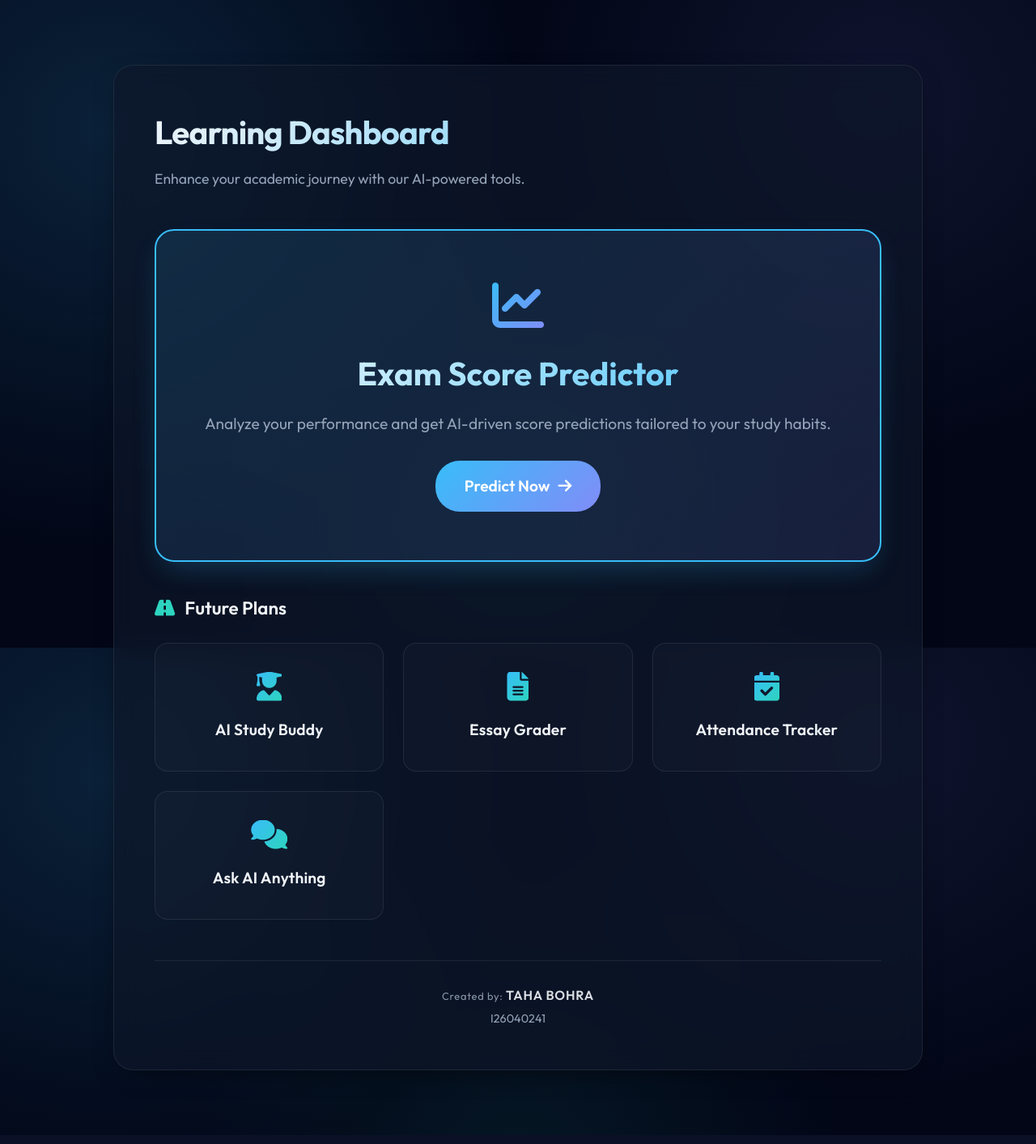
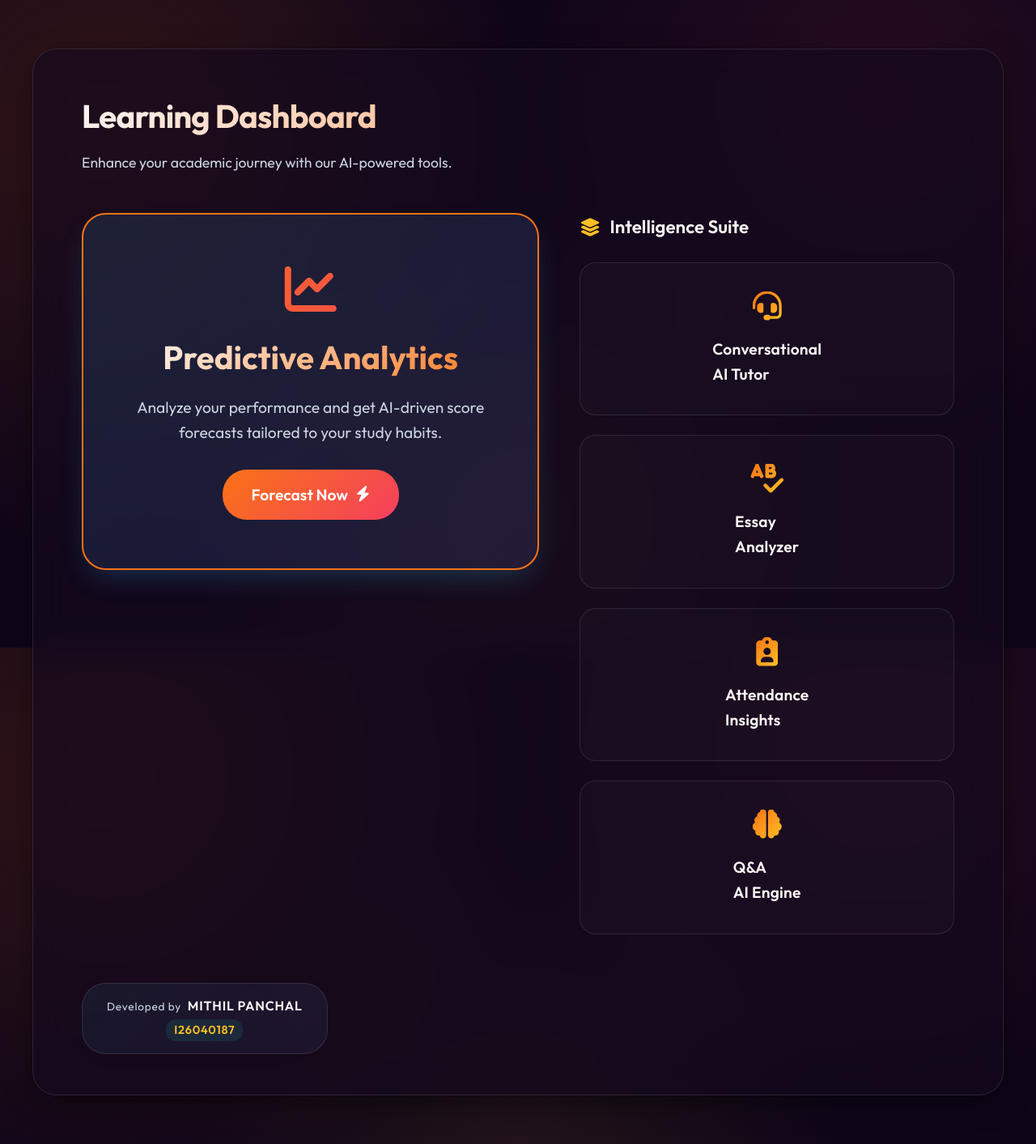
Before and after one commit to MORYASSHAN/REPO_freelance, a Flask app: page / in a window 1280 px wide. Shown: the whole page at 81% size. Run offline with Flask 3, Linux system fonts and the light colour scheme; parts of the project's set-up code (start-up, migrations or seed data) failed here and were passed over.

Commit message:
style: apply sunset horizon theme, split-column layout, and rename features

```diff
--- a/Exam-predictor/src/static/style_aaru.css
+++ b/Exam-predictor/src/static/style_aaru.css
@@ -2,18 +2,18 @@
 @import url('https://fonts.googleapis.com/css2?family=Outfit:wght@300;400;500;600;700&display=swap');
 
 :root {
-    --bg-dark: #020617;
-    --glass-bg: rgba(15, 23, 42, 0.65);
-    --glass-border: rgba(255, 255, 255, 0.08);
-    --primary-main: #38bdf8;
-    --primary-glow: rgba(56, 189, 248, 0.4);
-    --accent-purple: #818cf8;
-    --accent-teal: #2dd4bf;
-    --text-high: #f1f5f9;
-    --text-dim: #94a3b8;
-    --radius-xl: 24px;
-    --radius-lg: 16px;
-    --shadow-subtle: 0 10px 30px -10px rgba(0, 0, 0, 0.5);
+    --bg-dark: #0f0518;
+    --glass-bg: rgba(20, 10, 30, 0.65);
+    --glass-border: rgba(255, 255, 255, 0.1);
+    --primary-main: #f97316;
+    --primary-glow: rgba(249, 115, 22, 0.4);
+    --accent-purple: #f43f5e;
+    --accent-teal: #fbbf24;
+    --text-high: #fdf6f5;
+    --text-dim: #cbd5e1;
+    --radius-xl: 30px;
+    --radius-lg: 20px;
+    --shadow-subtle: 0 10px 40px -10px rgba(0, 0, 0, 0.7);
     --transition-smooth: all 0.4s cubic-bezier(0.16, 1, 0.3, 1);
 }
 
@@ -27,9 +27,9 @@ body {
     font-family: 'Outfit', sans-serif;
     background-color: var(--bg-dark);
     background-image:
-        radial-gradient(circle at 10% 20%, rgba(56, 189, 248, 0.15) 0%, transparent 40%),
-        radial-gradient(circle at 85% 15%, rgba(129, 140, 248, 0.1) 0%, transparent 35%),
-        radial-gradient(circle at 50% 80%, rgba(45, 212, 191, 0.08) 0%, transparent 45%);
+        radial-gradient(circle at 10% 20%, rgba(249, 115, 22, 0.15) 0%, transparent 40%),
+        radial-gradient(circle at 85% 15%, rgba(244, 63, 94, 0.1) 0%, transparent 35%),
+        radial-gradient(circle at 50% 80%, rgba(251, 191, 36, 0.08) 0%, transparent 45%);
     background-attachment: fixed;
     color: var(--text-high);
     line-height: 1.6;
@@ -44,18 +44,27 @@ body {
 }
 
 .dashboard-container, .container {
-    max-width: 1000px;
-    margin: 80px auto;
-    padding: 50px;
+    max-width: 1200px;
+    margin: 60px auto;
+    padding: 50px 60px;
     background: var(--glass-bg);
-    backdrop-filter: blur(16px);
-    -webkit-backdrop-filter: blur(16px);
+    backdrop-filter: blur(20px);
+    -webkit-backdrop-filter: blur(20px);
     border: 1px solid var(--glass-border);
     border-radius: var(--radius-xl);
     box-shadow: var(--shadow-subtle);
     animation: fadeInUp 0.8s var(--transition-smooth);
     position: relative;
     z-index: 1;
+}
+
+/* Dashboard Split Grid Layout */
+.dashboard-grid {
+    display: grid;
+    grid-template-columns: 1.1fr 0.9fr;
+    gap: 50px;
+    margin-top: 40px;
+    align-items: flex-start;
 }
 
 h1 {
@@ -207,13 +216,24 @@ input:focus, select:focus, textarea:focus {
 
 /* Attribution Box */
 .attribution-box {
-    margin-top: 50px;
-    padding-top: 30px;
-    border-top: 1px solid var(--glass-border);
-    display: flex;
+    margin-top: 60px;
+    display: inline-flex;
     flex-direction: column;
     align-items: center;
-    gap: 5px;
+    justify-content: center;
+    gap: 4px;
+    padding: 15px 30px;
+    background: linear-gradient(135deg, rgba(56, 189, 248, 0.08), rgba(129, 140, 248, 0.08));
+    border: 1px solid var(--glass-border);
+    border-radius: 30px;
+    box-shadow: 0 4px 15px rgba(0, 0, 0, 0.1);
+    transition: var(--transition-smooth);
+}
+
+.attribution-box:hover {
+    transform: translateY(-2px);
+    background: linear-gradient(135deg, rgba(56, 189, 248, 0.12), rgba(129, 140, 248, 0.12));
+    border-color: rgba(56, 189, 248, 0.3);
 }
 
 .attribution-name {
@@ -222,21 +242,25 @@ input:focus, select:focus, textarea:focus {
     font-size: 1rem;
     letter-spacing: 0.05em;
     text-transform: uppercase;
-    opacity: 0.9;
 }
 
 .attribution-name::before {
-    content: 'Created by: ';
+    content: 'Developed by ';
     font-weight: 400;
-    font-size: 0.8rem;
+    font-size: 0.85rem;
     text-transform: none;
     color: var(--text-dim);
+    margin-right: 4px;
 }
 
 .attribution-id {
-    color: var(--text-dim);
+    color: var(--accent-teal);
     font-size: 0.9rem;
-    font-weight: 400;
+    font-weight: 600;
+    letter-spacing: 0.05em;
+    background: rgba(45, 212, 191, 0.1);
+    padding: 2px 10px;
+    border-radius: 12px;
 }
 
 /* Result Styles */
--- a/Exam-predictor/templates/attendance.html
+++ b/Exam-predictor/templates/attendance.html
@@ -50,8 +50,8 @@
         </div>
 
         <div class="attribution-box">
-            <span class="attribution-name">taha bohra</span>
-            <span class="attribution-id">I26040241</span>
+            <span class="attribution-name">Mithil Panchal</span>
+            <span class="attribution-id">I26040187</span>
         </div>
     </div>
 
--- a/Exam-predictor/templates/attendance_log.html
+++ b/Exam-predictor/templates/attendance_log.html
@@ -45,8 +45,8 @@
         <a href="/" class="btn-back"><i class="fas fa-arrow-left"></i> Back to Dashboard</a>
 
         <div class="attribution-box">
-            <span class="attribution-name">taha bohra</span>
-            <span class="attribution-id">I26040241</span>
+            <span class="attribution-name">Mithil Panchal</span>
+            <span class="attribution-id">I26040187</span>
         </div>
     </div>
 
--- a/Exam-predictor/templates/essay.html
+++ b/Exam-predictor/templates/essay.html
@@ -20,8 +20,8 @@
         <a href="/" class="btn-back"><i class="fas fa-arrow-left"></i> Back to Dashboard</a>
 
         <div class="attribution-box">
-            <span class="attribution-name">taha bohra</span>
-            <span class="attribution-id">I26040241</span>
+            <span class="attribution-name">Mithil Panchal</span>
+            <span class="attribution-id">I26040187</span>
         </div>
     </div>
 
--- a/Exam-predictor/templates/essay_result.html
+++ b/Exam-predictor/templates/essay_result.html
@@ -19,8 +19,8 @@
         <a href="/" class="btn-back"><i class="fas fa-arrow-left"></i> Back to Dashboard</a>
 
         <div class="attribution-box">
-            <span class="attribution-name">taha bohra</span>
-            <span class="attribution-id">I26040241</span>
+            <span class="attribution-name">Mithil Panchal</span>
+            <span class="attribution-id">I26040187</span>
         </div>
     </div>
 
--- a/Exam-predictor/templates/index.html
+++ b/Exam-predictor/templates/index.html
@@ -11,36 +11,42 @@
         <h1>Learning Dashboard</h1>
         <p>Enhance your academic journey with our AI-powered tools.</p>
 
-        <a href="/predictor" class="hero-card">
-            <i class="fas fa-chart-line hero-icon"></i>
-            <h2>Exam Score Predictor</h2>
-            <p>Analyze your performance and get AI-driven score predictions tailored to your study habits.</p>
-            <span class="btn-hero">Predict Now <i class="fas fa-arrow-right"></i></span>
-        </a>
+        <div class="dashboard-grid">
+            <div class="left-column">
+                <a href="/predictor" class="hero-card" style="margin-bottom: 0; min-height: 100%; display: flex; flex-direction: column; justify-content: center;">
+                    <i class="fas fa-chart-line hero-icon"></i>
+                    <h2>Predictive Analytics</h2>
+                    <p>Analyze your performance and get AI-driven score forecasts tailored to your study habits.</p>
+                    <span class="btn-hero" style="align-self: center;">Forecast Now <i class="fas fa-bolt"></i></span>
+                </a>
+            </div>
 
-        <h3 class="section-title"><i class="fas fa-road"></i> Future Plans</h3>
-        <div class="nav-grid">
-            <a href="/tutor" class="nav-card">
-                <i class="fas fa-user-graduate"></i>
-                <span>AI Study Buddy</span>
-            </a>
-            <a href="/essay" class="nav-card">
-                <i class="fas fa-file-alt"></i>
-                <span>Essay Grader</span>
-            </a>
-            <a href="/attendance" class="nav-card">
-                <i class="fas fa-calendar-check"></i>
-                <span>Attendance Tracker</span>
-            </a>
-            <a href="/qa" class="nav-card">
-                <i class="fas fa-comments"></i>
-                <span>Ask AI Anything</span>
-            </a>
+            <div class="right-column">
+                <h3 class="section-title"><i class="fas fa-layer-group"></i> Intelligence Suite</h3>
+                <div class="nav-grid">
+                    <a href="/tutor" class="nav-card">
+                        <i class="fas fa-headset"></i>
+                        <span>Conversational<br>AI Tutor</span>
+                    </a>
+                    <a href="/essay" class="nav-card">
+                        <i class="fas fa-spell-check"></i>
+                        <span>Essay<br>Analyzer</span>
+                    </a>
+                    <a href="/attendance" class="nav-card">
+                        <i class="fas fa-clipboard-user"></i>
+                        <span>Attendance<br>Insights</span>
+                    </a>
+                    <a href="/qa" class="nav-card">
+                        <i class="fas fa-brain"></i>
+                        <span>Q&A<br>AI Engine</span>
+                    </a>
+                </div>
+            </div>
         </div>
 
         <div class="attribution-box">
-            <span class="attribution-name">taha bohra</span>
-            <span class="attribution-id">I26040241</span>
+            <span class="attribution-name">Mithil Panchal</span>
+            <span class="attribution-id">I26040187</span>
         </div>
     </div>
 
--- a/Exam-predictor/templates/predictor.html
+++ b/Exam-predictor/templates/predictor.html
@@ -34,8 +34,8 @@
         <a href="/" class="btn-back"><i class="fas fa-arrow-left"></i> Back to Dashboard</a>
 
         <div class="attribution-box">
-            <span class="attribution-name">taha bohra</span>
-            <span class="attribution-id">I26040241</span>
+            <span class="attribution-name">Mithil Panchal</span>
+            <span class="attribution-id">I26040187</span>
         </div>
     </div>
 
--- a/Exam-predictor/templates/qa.html
+++ b/Exam-predictor/templates/qa.html
@@ -21,8 +21,8 @@
         <a href="/" class="btn-back"><i class="fas fa-arrow-left"></i> Back to Dashboard</a>
 
         <div class="attribution-box">
-            <span class="attribution-name">taha bohra</span>
-            <span class="attribution-id">I26040241</span>
+            <span class="attribution-name">Mithil Panchal</span>
+            <span class="attribution-id">I26040187</span>
         </div>
     </div>
 
--- a/Exam-predictor/templates/qa_result.html
+++ b/Exam-predictor/templates/qa_result.html
@@ -27,8 +27,8 @@
         </div>
 
         <div class="attribution-box">
-            <span class="attribution-name">taha bohra</span>
-            <span class="attribution-id">I26040241</span>
+            <span class="attribution-name">Mithil Panchal</span>
+            <span class="attribution-id">I26040187</span>
         </div>
     </div>
 
--- a/Exam-predictor/templates/result.html
+++ b/Exam-predictor/templates/result.html
@@ -15,8 +15,8 @@
         <a href="/" class="btn-back"><i class="fas fa-arrow-left"></i> Back to Dashboard</a>
 
         <div class="attribution-box">
-            <span class="attribution-name">taha bohra</span>
-            <span class="attribution-id">I26040241</span>
+            <span class="attribution-name">Mithil Panchal</span>
+            <span class="attribution-id">I26040187</span>
         </div>
     </div>
 
--- a/Exam-predictor/templates/tutor.html
+++ b/Exam-predictor/templates/tutor.html
@@ -19,8 +19,8 @@
         <a href="/" class="btn-back"><i class="fas fa-arrow-left"></i> Back to Dashboard</a>
 
         <div class="attribution-box">
-            <span class="attribution-name">taha bohra</span>
-            <span class="attribution-id">I26040241</span>
+            <span class="attribution-name">Mithil Panchal</span>
+            <span class="attribution-id">I26040187</span>
         </div>
     </div>
 
--- a/Exam-predictor/templates/tutor_result.html
+++ b/Exam-predictor/templates/tutor_result.html
@@ -21,8 +21,8 @@
         <a href="/" class="btn-back"><i class="fas fa-arrow-left"></i> Back to Dashboard</a>
 
         <div class="attribution-box">
-            <span class="attribution-name">taha bohra</span>
-            <span class="attribution-id">I26040241</span>
+            <span class="attribution-name">Mithil Panchal</span>
+            <span class="attribution-id">I26040187</span>
         </div>
     </div>
 
```
